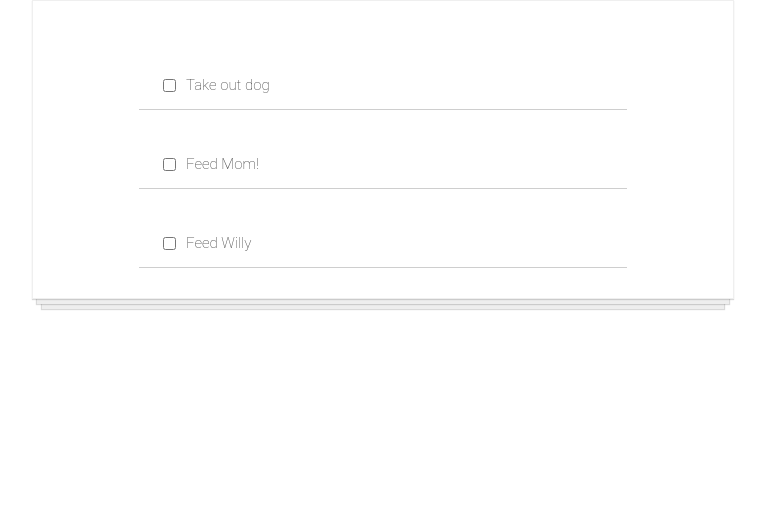
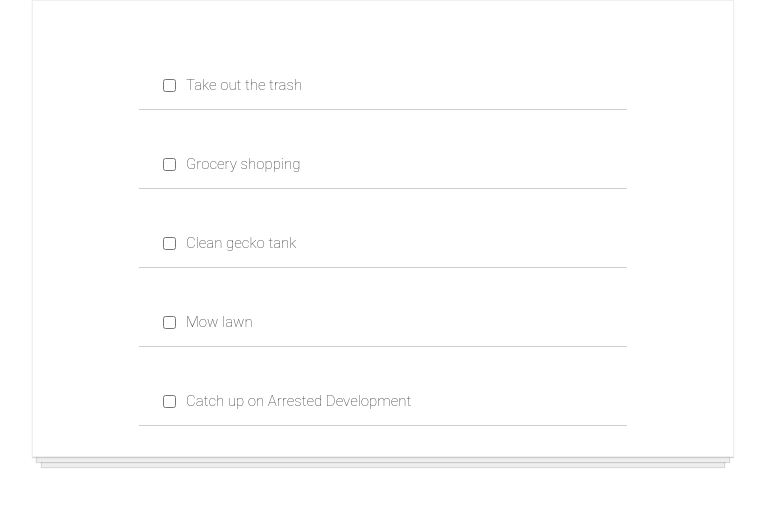
Before and after one commit to zackartborges/todo-app, a React (Create React App) app: page / in a window 1280 px wide. Shown: the top 506 px of the page, without its empty margins (257-1022 px from the left). Built offline with nearby package versions, Linux system fonts and the light colour scheme.

Commit message:
maps through datafile to render appropriate data

```diff
--- a/src/App.js
+++ b/src/App.js
@@ -1,11 +1,16 @@
 import './App.css';
 import ToDoItem from './components/ToDoItem'
+import todosData from './todosData';
+
 function App() {
+    const todoTitles = todosData.map(todoItem =>
+       <ToDoItem key={todoItem.id} task={todoItem.text} />
+    )
+
   return (
     <div className="todo-list">
-      <ToDoItem task="Take out dog"/>
-      <ToDoItem task="Feed Mom!"/>
-      <ToDoItem task="Feed Willy"/>
+      {todoTitles}
+
     </div>
   );
 }
--- /dev/null
+++ b/src/todosData.js
@@ -0,0 +1,29 @@
+const todosData = [
+  {
+      id: 1,
+      text: "Take out the trash",
+      completed: true
+  },
+  {
+      id: 2,
+      text: "Grocery shopping",
+      completed: false
+  },
+  {
+      id: 3,
+      text: "Clean gecko tank",
+      completed: false
+  },
+  {
+      id: 4,
+      text: "Mow lawn",
+      completed: true
+  },
+  {
+      id: 5,
+      text: "Catch up on Arrested Development",
+      completed: false
+  }
+]
+
+export default todosData
```
